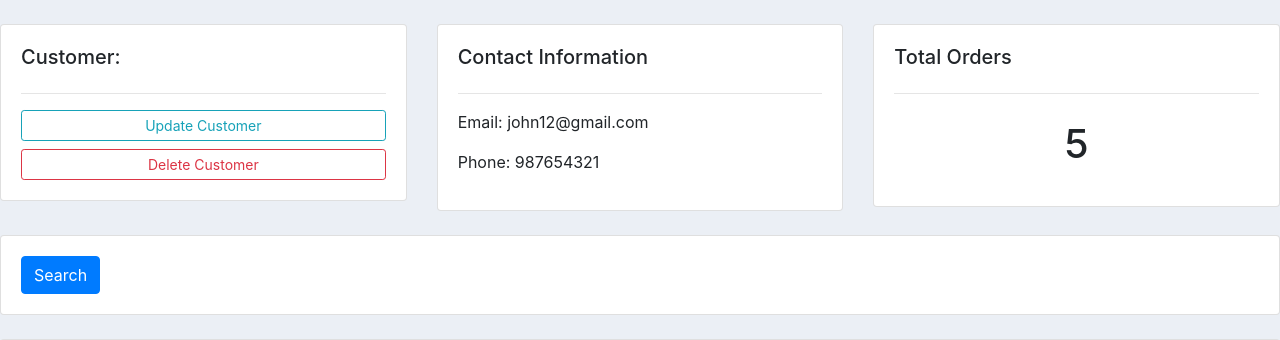
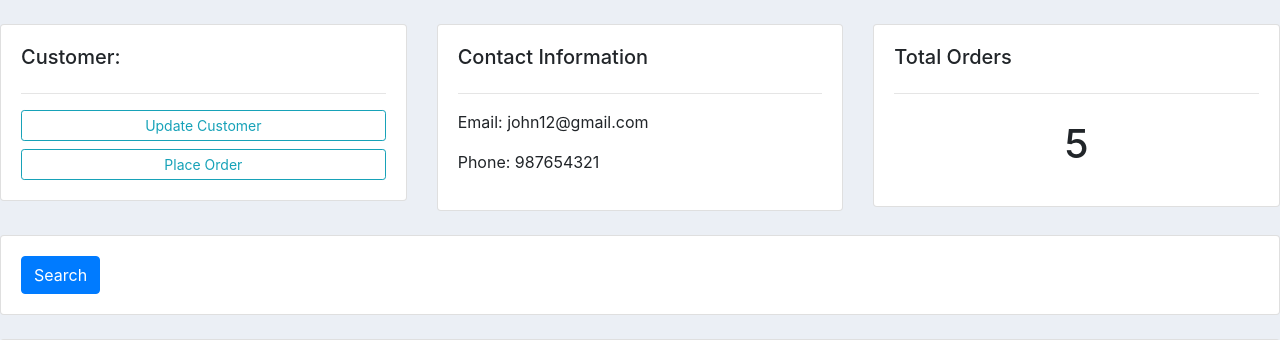
Before and after one commit to arogya247/Django-CustomerManagementApp, a Django app: page /customer/1/ in a window 1280 px wide. Shown: the part 171-511 px from the top of the page. Run offline with Django 3.2, Linux system fonts and the light colour scheme; data comes from the database, SQL or seed files in the repository; both versions use the stored data as it was after the commit; some libraries are stand-ins or nearby versions.

Commit message:
vs commit

```diff
--- a/accounts/templates/accounts/customer.html
+++ b/accounts/templates/accounts/customer.html
@@ -10,7 +10,7 @@
 			<h5>Customer:</h5>
 			<hr>
 			<a class="btn btn-outline-info  btn-sm btn-block" href="">Update Customer</a>
-			<a class="btn btn-outline-danger  btn-sm btn-block" href="">Delete Customer</a>
+			<a class="btn btn-outline-info  btn-sm btn-block" href="{% url 'create_order' customer.id %}">Place Order</a>
 
 		</div>
 	</div>
--- a/accounts/templates/accounts/dashboard.html
+++ b/accounts/templates/accounts/dashboard.html
@@ -37,7 +37,6 @@
 		<h5>LAST 5 ORDERS</h5>
 		<hr>
 		<div class="card card-body">
-			<a class="btn btn-primary  btn-sm btn-block" href="{% url 'create_order' %}">Create Order</a>
 			<table class="table table-sm">
 				<tr>
 					<th>Product</th>
--- a/accounts/urls.py
+++ b/accounts/urls.py
@@ -6,7 +6,8 @@ urlpatterns = [
     path('', views.home, name="home"),
     path('products/', views.products, name="products"),
     path('customer/<str:pk_test>/', views.customer, name="customer"),
-    path('create_order/',views.createOrder,name="create_order"),
+
+    path('create_order/<str:pk>',views.createOrder,name="create_order"),
     path('update_order/<str:pk>',views.updateOrder,name="update_order"),
     path('delete_order/<str:pk>',views.deleteOrder,name="delete_order"),
 
--- a/accounts/views.py
+++ b/accounts/views.py
@@ -1,5 +1,6 @@
 from django.shortcuts import render, redirect
 from django.http import HttpResponse
+from django.forms import inlineformset_factory
 from .models import *
 from .forms import *
 
@@ -31,15 +32,19 @@ def customer(request,pk_test):
     context = {'customer':customer,'orders':orders,'order_count':order_count}
     return render(request,'accounts/customer.html',context)
 
-def createOrder(request):
-    form = OrderForm()
+def createOrder(request,pk):
+    OrderFormSet = inlineformset_factory(Customer,Order, fields=('product','status'), extra=6)
+    customer = Customer.objects.get(id=pk)
+    formset = OrderFormSet(queryset=Order.objects.none(),instance=customer)
+    # form = OrderForm(initial={'customer':customer})
     if request.method=='POST':
         # print('Printing POST:',request.POST)
-        form = OrderForm(request.POST)
-        if form.is_valid():
-            form.save()
+        # form = OrderForm(request.POST)
+        formset = OrderFormSet(request.POST, instance=customer)
+        if formset.is_valid():
+            formset.save()
             return redirect('/')
-    context={'form':form}
+    context={'form':formset}
     return render(request,'accounts/order_form.html',context)
 
 
```
Also changed, not shown: accounts/templates/accounts/order_form.html (+6 -1 lines), db.sqlite3.
